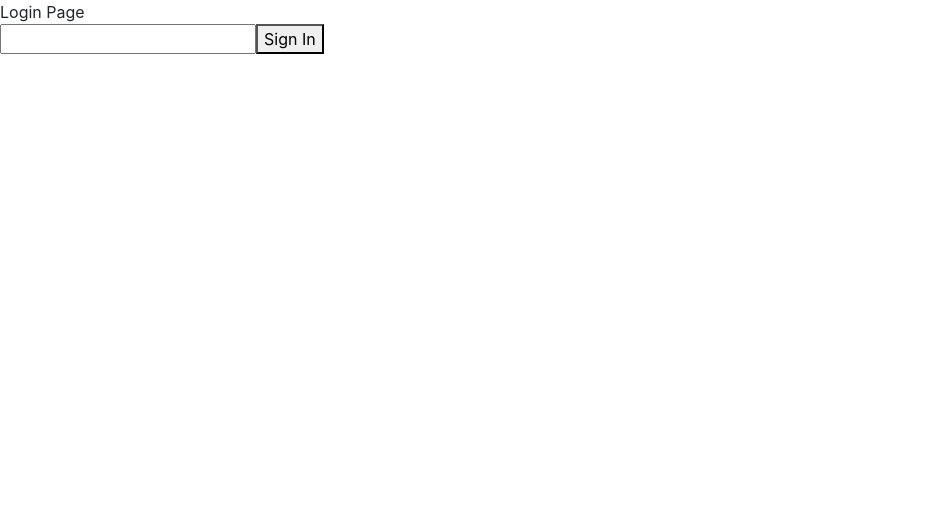
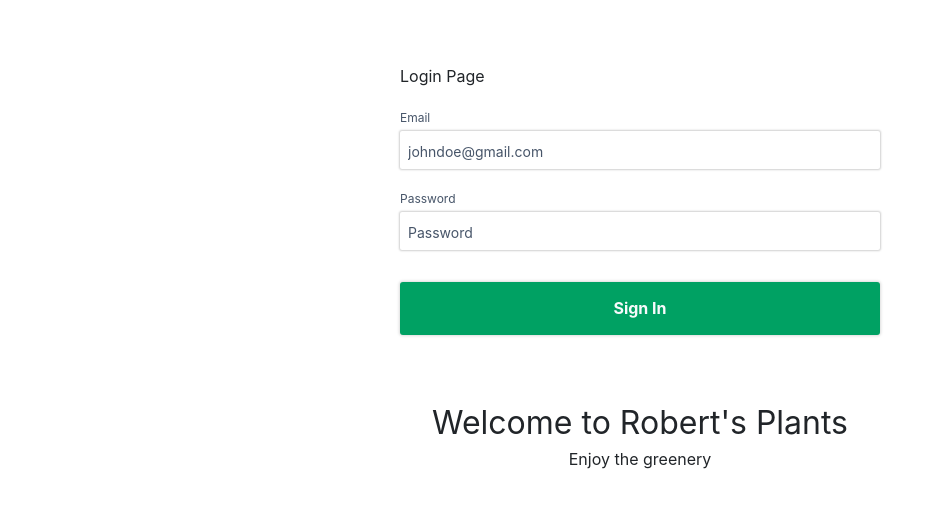
Before and after one commit to RobertKelly30/Roberts-Plants, a React (Create React App) app: page / in a window 1280 px wide. Shown: the top 508 px of the page, without its empty margins (0-944 px from the left). Built offline with nearby package versions, Linux system fonts and the light colour scheme.

Commit message:
Created Styles for Login Page

```diff
--- a/src/pages/login/LoginPage.js
+++ b/src/pages/login/LoginPage.js
@@ -1,26 +1,55 @@
 import React from "react";
-import { useNavigate } from 'react-router-dom'
+import { useNavigate } from "react-router-dom";
 
-function LoginPage (props){
+import { Label, Input } from "./../../ui/forms";
+
+import { SubmitButton } from "../../ui/buttons";
+import { LoginPageStyles, FormControl } from "./styles";
+
+function LoginPage(props) {
   let navigation = useNavigate();
 
-    function onHandleSubmit(e){
+  function onHandleSubmit(e) {
     e.preventDefault();
-        navigation('/dashboard');
+    navigation("/dashboard");
   }
 
-    return(
+  return (
     <>
+      <LoginPageStyles>
         <header>
           <h1>Login Page</h1>
         </header>
 
         <form onSubmit={onHandleSubmit}>
-                <input type="text" required />
-                <button type="submit">Sign In</button>
+          <FormControl className="form-control">
+            <Label htmlFor="email">Email</Label>
+            <Input id="email" type="text" placeholder="johndoe@gmail.com" />
+          </FormControl>
+
+          <FormControl className="form-control">
+            <Label htmlFor="password">Password</Label>
+            <Input id="password" type="text" placeholder="Password" />
+          </FormControl>
+
+          <FormControl className="form-control">
+            <SubmitButton
+              type="submit"
+              padding="0.88rem"
+              margin="1rem 0 0"
+              fs="1rem"
+            >
+              Sign In
+            </SubmitButton>
+          </FormControl>
         </form>
+      </LoginPageStyles>
+      <LoginPageStyles>
+        <h2>Welcome to Robert's Plants</h2>
+        <p>Enjoy the greenery</p>
+      </LoginPageStyles>
     </>
-    )
+  );
 }
 
-export default LoginPage
+export default LoginPage;
--- /dev/null
+++ b/src/pages/login/styles.js
@@ -0,0 +1,33 @@
+import styled from "styled-components";
+
+const LoginPageStyles = styled.section`
+  margin: 4rem auto 0;
+  max-width: 480px;
+  h2 {
+    text-align: center;
+    font-size: 2rem;
+  }
+  p {
+    text-align: center;
+    font-size: 1rem;
+  }
+  .Toastify__toast {
+    background-color: #f53131;
+    color: white;
+  }
+  .Toastify__progress-bar--error {
+    background-color: #680101;
+  }
+  .Toastify__close-button {
+    color: white;
+    opacity: 1;
+  }
+  .Toastify__toast-icon {
+    fill: white;
+  }
+`;
+const FormControl = styled.div`
+  margin: 1rem 0;
+`;
+
+export { LoginPageStyles, FormControl };
--- /dev/null
+++ b/src/ui/buttons/index.js
@@ -0,0 +1,30 @@
+import styled from 'styled-components';
+
+const Button = styled.button`
+
+background-color: ${props => props.bc || "transparent"}; ;
+border: ${props => props.border || 'none'};;
+border-radius: ${props => props.radius || "3px"};;
+margin: ${props => props.margin || "0"};
+box-shadow: 0 0 3px 1px rgb(220, 220, 220);
+padding: ${props => props.padding || "0.25rem 1.5rem"};;
+color: ${props => props.color || "grey"};
+font-size: ${props => props.fs || "1rem"};;
+width: ${props => props.width || "100%"};
+
+`;
+
+const IconButton = styled(Button)`
+     box-shadow:none;
+     padding:0;
+
+`
+
+const SubmitButton = styled(Button)`
+    background-color: ${props => props.bgcolor || '#00a163'};
+    color: ${props => props.color || '#f8fafc'};
+    font-weight: ${props => props.fw || '700'};
+    font-size: ${props => props.fs || '14px'};
+`
+
+export {Button, SubmitButton, IconButton}
--- /dev/null
+++ b/src/ui/forms/index.js
@@ -0,0 +1,26 @@
+import styled from 'styled-components';
+
+const Label = styled.label`
+    width: ${props => props.width || "100%"};
+    font-size: 12px;
+    color: rgb(71 85 105);
+`;
+const Input = styled.input`
+    width: ${props => props.width || "100%"};
+    border:none;
+    border-radius: 2px;
+    box-shadow: 0 0 2px 1px rgba(0,0,0,0.19);
+    font-size:1.125rem;
+    padding: 0.35rem 0.5rem;
+
+    ::placeholder{
+        font-size: 14px;
+        color: rgb(71 85 105);
+    }
+    :focus{
+        background-color:  rgb(241 245 249);
+    }
+`;
+
+
+export{Input, Label} ;
--- /dev/null
+++ b/src/ui/forms/input/index.js
@@ -0,0 +1 @@
+export {Input} from './Input'
--- /dev/null
+++ b/src/ui/forms/label/index.js
@@ -0,0 +1 @@
+export {Label} from './Label'
```
Also changed, not shown: src/ui/forms/input/Input.js (added, +23 -0 lines), src/ui/forms/label/Label.js (added, +12 -0 lines). Lines whose indentation alone changed are shown as unchanged.
